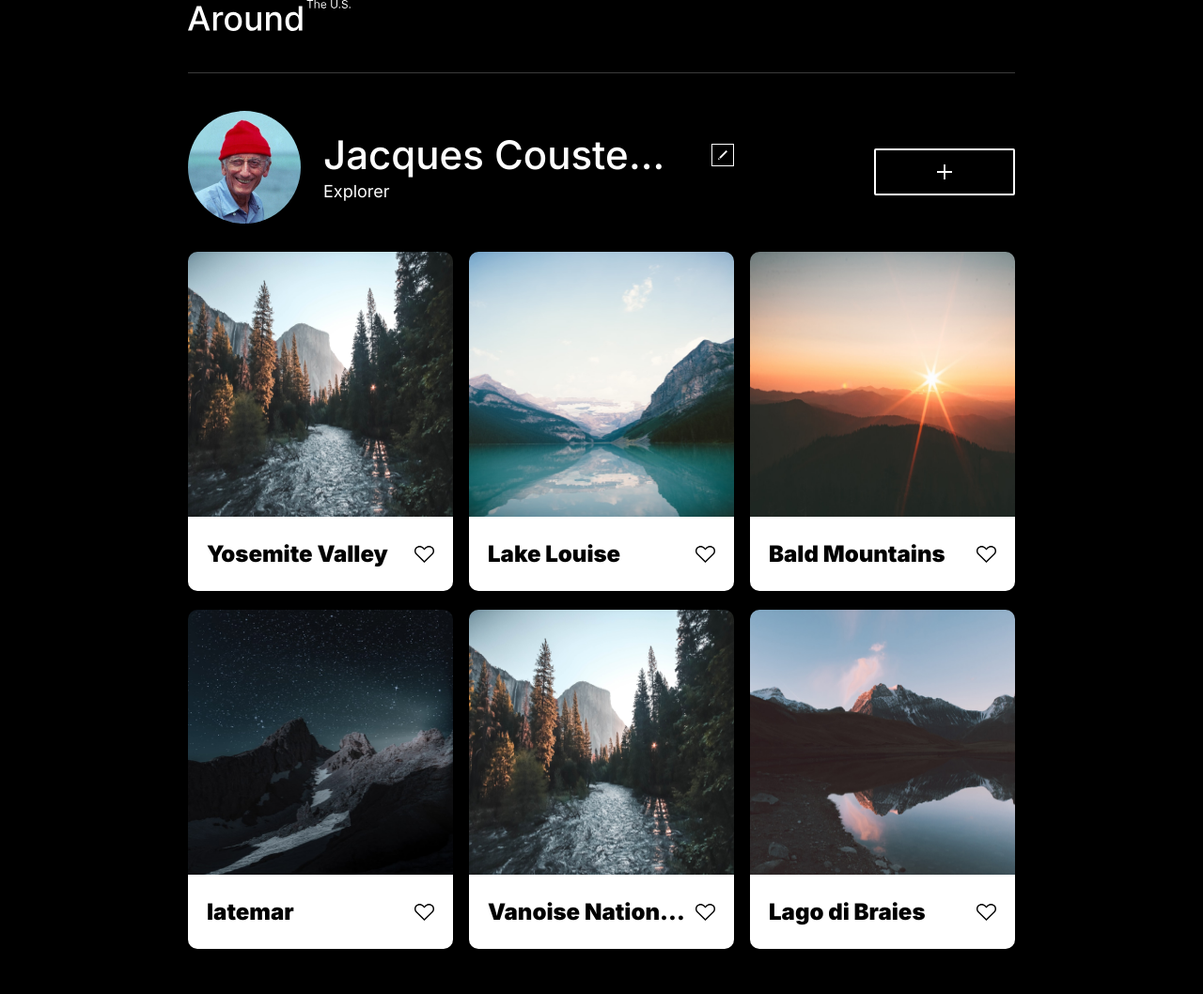
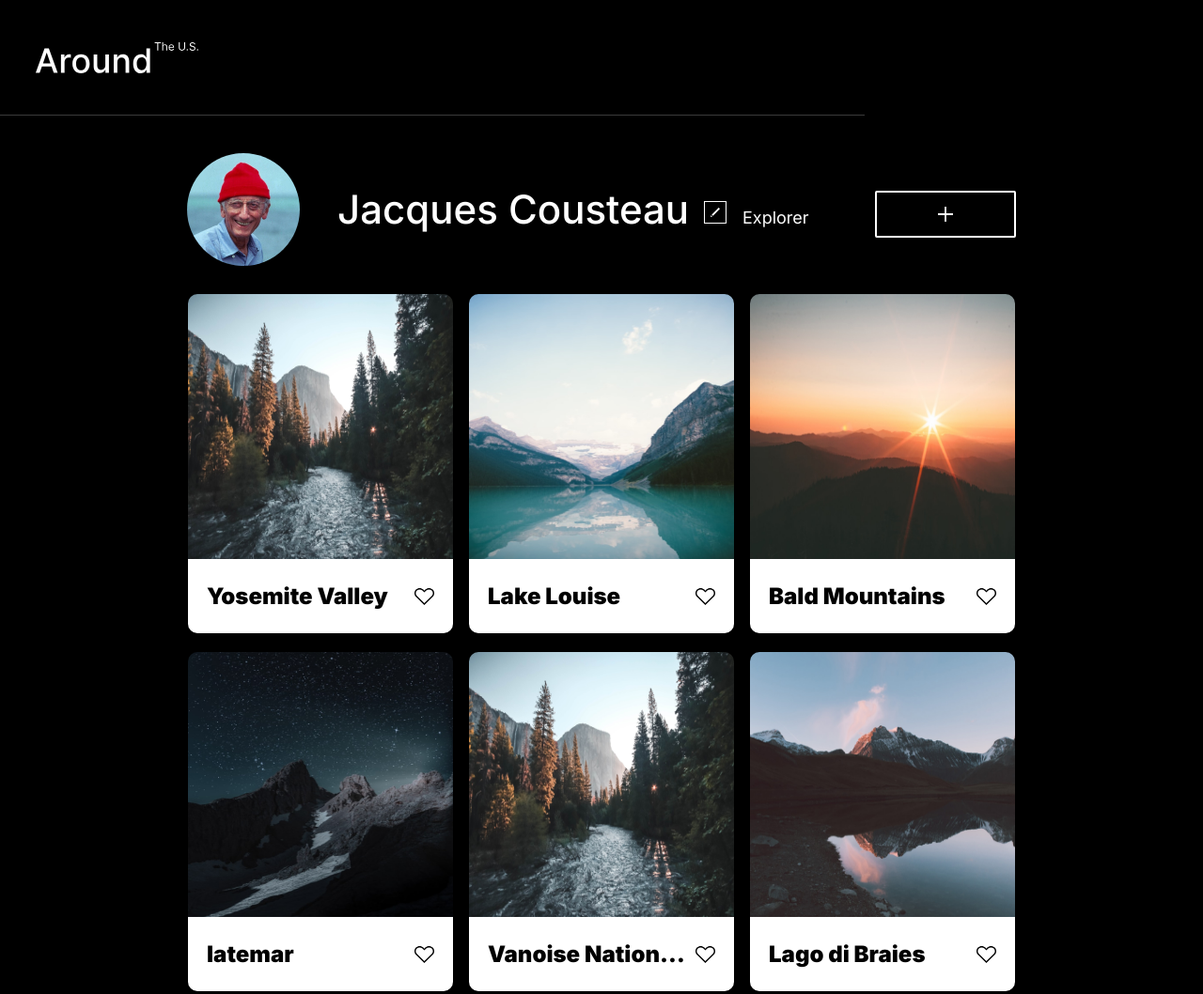
Before and after one commit to sashastaryk/se_project_aroundtheus, a plain HTML site: page index.html in a window 1280 px wide. Shown: the top 1058 px of the page at 94% size. Drawn offline with Linux system fonts and the light colour scheme.

Commit message:
New update for my project

```diff
--- a/blocks/header.css
+++ b/blocks/header.css
@@ -7,17 +7,18 @@
   max-width: 880px;
   width: 100%;
   position: relative;
-  margin: 0 auto;
+  /* margin: 0 auto;*/
+  margin: 0; /* Убираем все внешние отступы */
+  padding: 0 20px; /* Оставляем padding для мобильных устройств */
 }
 
 .header__logo {
   height: 33px;
-
   width: 173px;
-
   margin: 0 auto;
-
+  margin-top: 45px;
   margin-bottom: 41px;
+  margin-left: 2%;
 }
 
 @media screen and (max-width: 1100px) {
--- a/blocks/profile.css
+++ b/blocks/profile.css
@@ -1,47 +1,33 @@
 .profile {
   display: flex;
-
   align-items: center;
-
   padding-top: 40px;
-
-  flex-wrap: wrap;
-
-  gap: 8px;
+  margin: 0 auto;
+  max-width: 882px;
+  box-sizing: border-box;
 }
 
 .profile__info {
-  display: grid;
-
-  grid-template-areas: "title button" "description description";
-
-  grid-template-columns: 1fr auto;
-
-  align-items: center;
-  justify-content: space-between;
-  column-gap: 12px;
+  display: flex;
+  grid-template-areas:
+    "title button"
+    "description description";
+  grid-template-columns: minmax(auto, 373px) auto;
+  margin-left: 24px;
+  font-family: "Inter", Arial, Sans-serif;
+  align-items: baseline;
+  grid-gap: 7px 17px;
 }
 
 .profile__edit-button {
   background: transparent url(../images/Edit\ Button.svg) center no-repeat;
-
   height: 24px;
-
   width: 24px;
-
-  margin-left: 10px;
-
+  display: flex;
+  justify-content: center;
   grid-area: button;
-
-  border: 1px solid rgba(255, 255, 255, 1);
-
-  cursor: pointer;
-
-  justify-self: end;
-
-  transition: opacity 0.3s ease;
+  border: 1px solid #ffffff;
 }
-
 .profile__edit-button:hover {
   opacity: 0.6;
 }
@@ -69,26 +55,15 @@
 }
 
 .profile__title {
+  grid-area: title;
+  margin: 0;
+  font-family: "Inter", Arial, Helvetica, sans-serif;
   font-size: 42px;
-
   line-height: 48px;
-
   font-weight: 500;
-
-  grid-area: title;
-
+  white-space: nowrap;
+  overflow: hidden;
   max-width: 373px;
-
-  margin: 0;
-
-  margin-right: 18px;
-
-  text-overflow: ellipsis;
-
-  white-space: nowrap;
-
-  overflow: hidden;
-  flex-grow: 1;
 }
 
 .profile__description {
@@ -135,15 +110,13 @@
   }
 
   .profile__info {
-    display: flex;
-
     flex-wrap: wrap;
 
     width: 100%;
 
     justify-content: center;
 
-    grid-template-columns: 1fr;
+    grid-template-columns: 1fr auto;
   }
 
   .profile__image {
@@ -167,8 +140,8 @@
   }
 
   .profile__edit-button {
-    justify-self: center;
-
+    justify-self: end;
+    margin-left: 10px;
     height: 16px;
 
     width: 16px;
```
